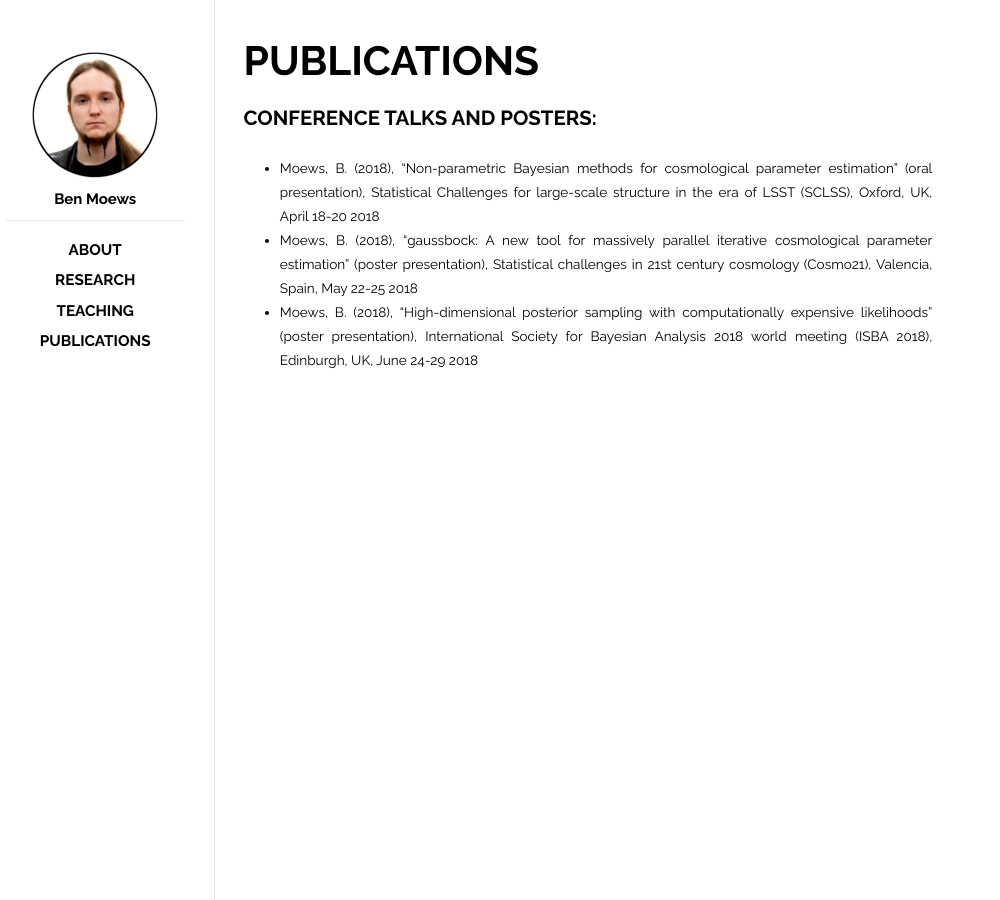
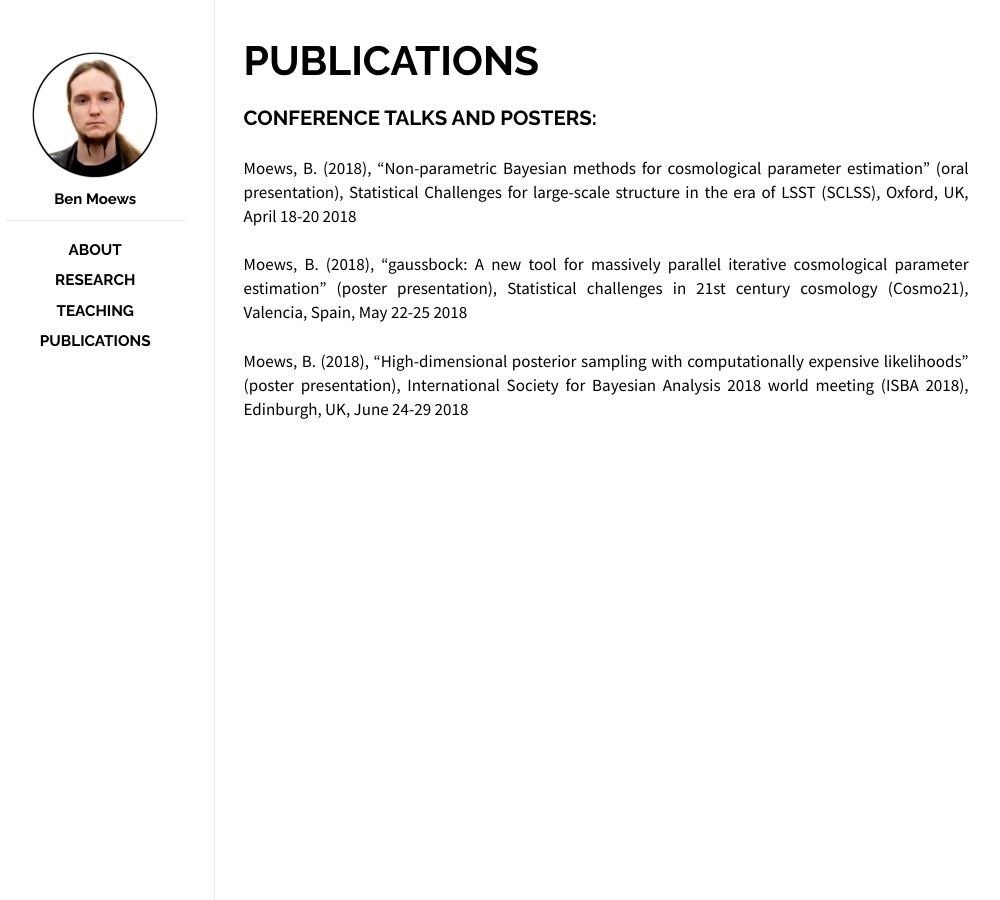
Before and after one commit to moews/moews.github.io, a Jekyll site: the page built from _posts/2017-03-24-publications.md, in a window 1280 px wide. Shown: the whole page, without its empty margins (144-1144 px from the left). Built offline with Jekyll 4.4.1, drawn with Linux system fonts in a browser that asks for light colours.

Commit message:
Update 2017-03-24-publications.md

```diff
--- a/_posts/2017-03-24-publications.md
+++ b/_posts/2017-03-24-publications.md
@@ -8,6 +8,8 @@
 
 ## CONFERENCE TALKS AND POSTERS:
 
-* Moews, B. (2018), "Non-parametric Bayesian methods for cosmological parameter estimation" (oral presentation), Statistical Challenges for large-scale structure in the era of LSST (SCLSS), Oxford, UK, April 18-20 2018
-* Moews, B. (2018), "gaussbock: A new tool for massively parallel iterative cosmological parameter estimation" (poster presentation), Statistical challenges in 21st century cosmology (Cosmo21), Valencia, Spain, May 22-25 2018
-* Moews, B. (2018), "High-dimensional posterior sampling with computationally expensive likelihoods" (poster presentation), International Society for Bayesian Analysis 2018 world meeting (ISBA 2018), Edinburgh, UK, June 24-29 2018
+Moews, B. (2018), "Non-parametric Bayesian methods for cosmological parameter estimation" (oral presentation), Statistical Challenges for large-scale structure in the era of LSST (SCLSS), Oxford, UK, April 18-20 2018
+
+Moews, B. (2018), "gaussbock: A new tool for massively parallel iterative cosmological parameter estimation" (poster presentation), Statistical challenges in 21st century cosmology (Cosmo21), Valencia, Spain, May 22-25 2018
+
+Moews, B. (2018), "High-dimensional posterior sampling with computationally expensive likelihoods" (poster presentation), International Society for Bayesian Analysis 2018 world meeting (ISBA 2018), Edinburgh, UK, June 24-29 2018
```
